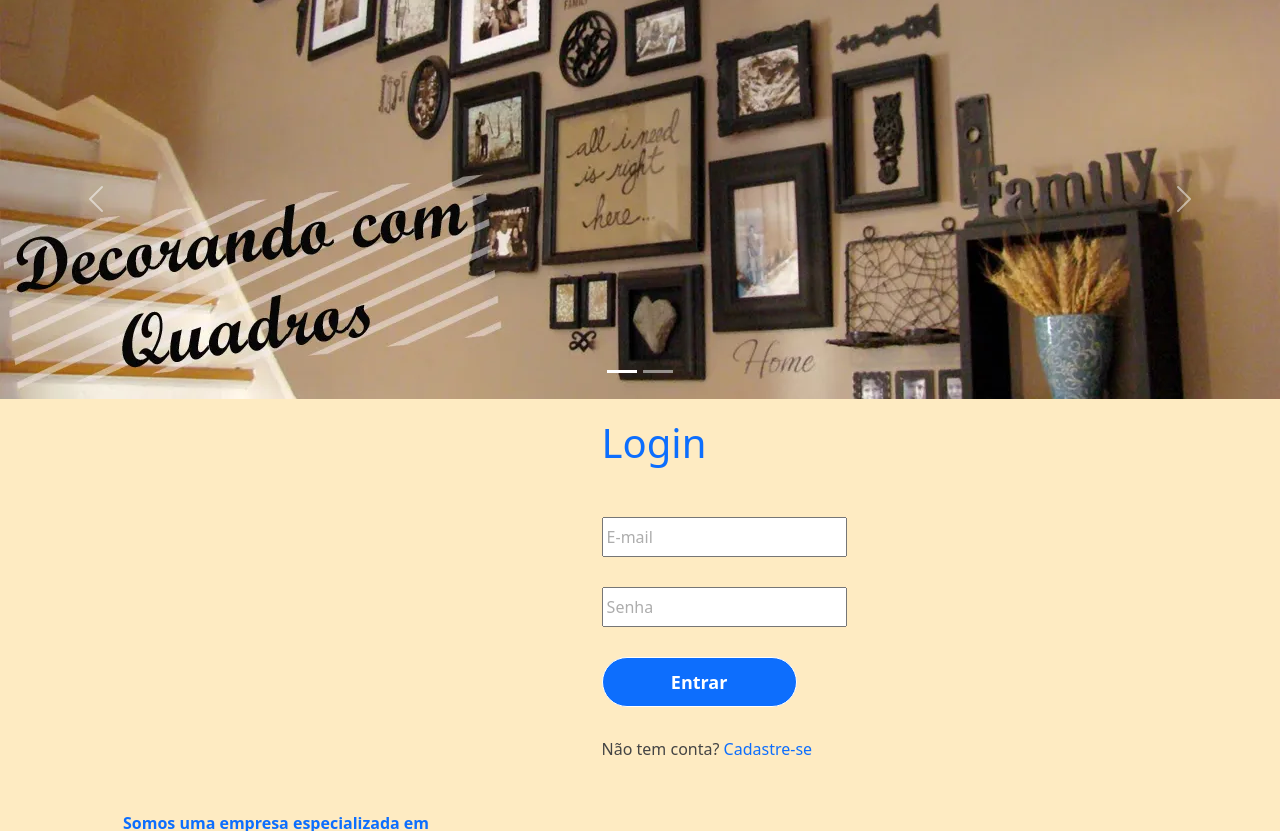
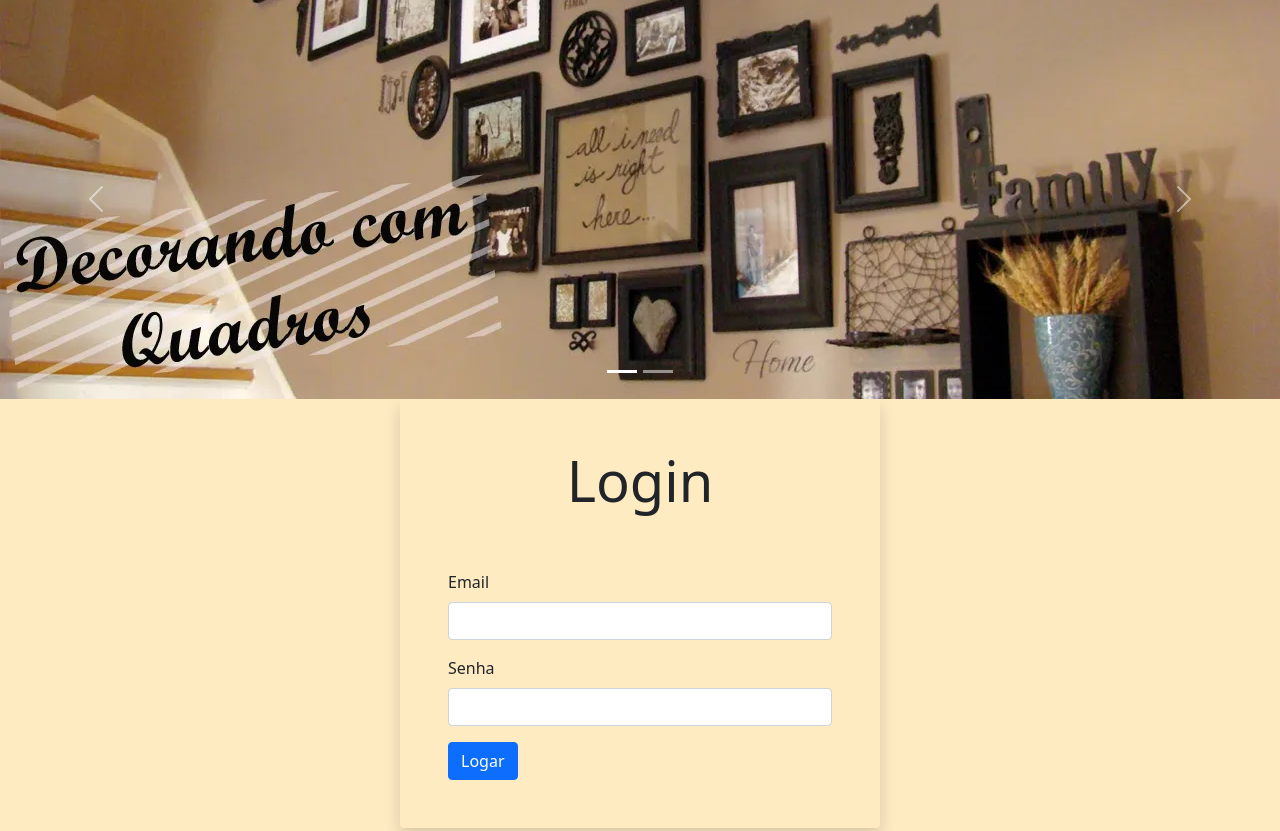
Before and after one commit to LucasMarinho53/Projeto-Integrador, a PHP site: page /login.php in a window 1280 px wide. Shown: the part 157-988 px from the top of the page. Run offline with PHP 8.4, Linux system fonts and the light colour scheme.

Commit message:
test: login.php

```diff
--- a/login.php
+++ b/login.php
@@ -96,23 +96,25 @@
      </div>
   </section>
 
-  <div class="center">
-      <h1>Login</h1>
-      <form method="post" action="login-cliente.php">
-          <div class="txt_field">
-              <input type="text" required>
-              <label>E-mail</label>
-          </div>
-          <div class="txt_field">
-            <input type="password" required>
-            <label>Senha</label>
-        </div>
-        <input id="botaoentrar" type="submit" value="Entrar">
-        <div class="signup_link">
-            Não tem conta? <a href="cadastro.html">Cadastre-se</a>
-        </div>
-      </form>
+  <div class="d-flex justify-content-center align-itens-center">
+  <form class="p-5 rounded shadow" action="login-client.php" method="post" style="width: 30rem;">
+    <h2 class="text-center pb-5 display-4">Login</h2>
+    <?php if (isset($_GET['error'])) { ?>
+      <div class="alert alert-danger" role="alert">
+        <?=$_GET['error']?>
+    </div>
+    <?php } ?>
+  <div class="mb-3">
+    <label for="exampleInputEmail1" class="form-label">Email</label>
+    <input type="email" name="email" class="form-control" id="exampleInputEmail1" aria-describedby="emailHelp">
   </div>
+  <div class="mb-3">
+    <label for="exampleInputPassword1" class="form-label">Senha</label>
+    <input type="password" name="senha" class="form-control" id="exampleInputPassword1">
+  </div>
+  <button type="submit" class="btn btn-primary">Logar</button>
+</form>
+</div>
 
   <footer class="container-foot text-center text-white"> <!-- Footer -->
 
```
